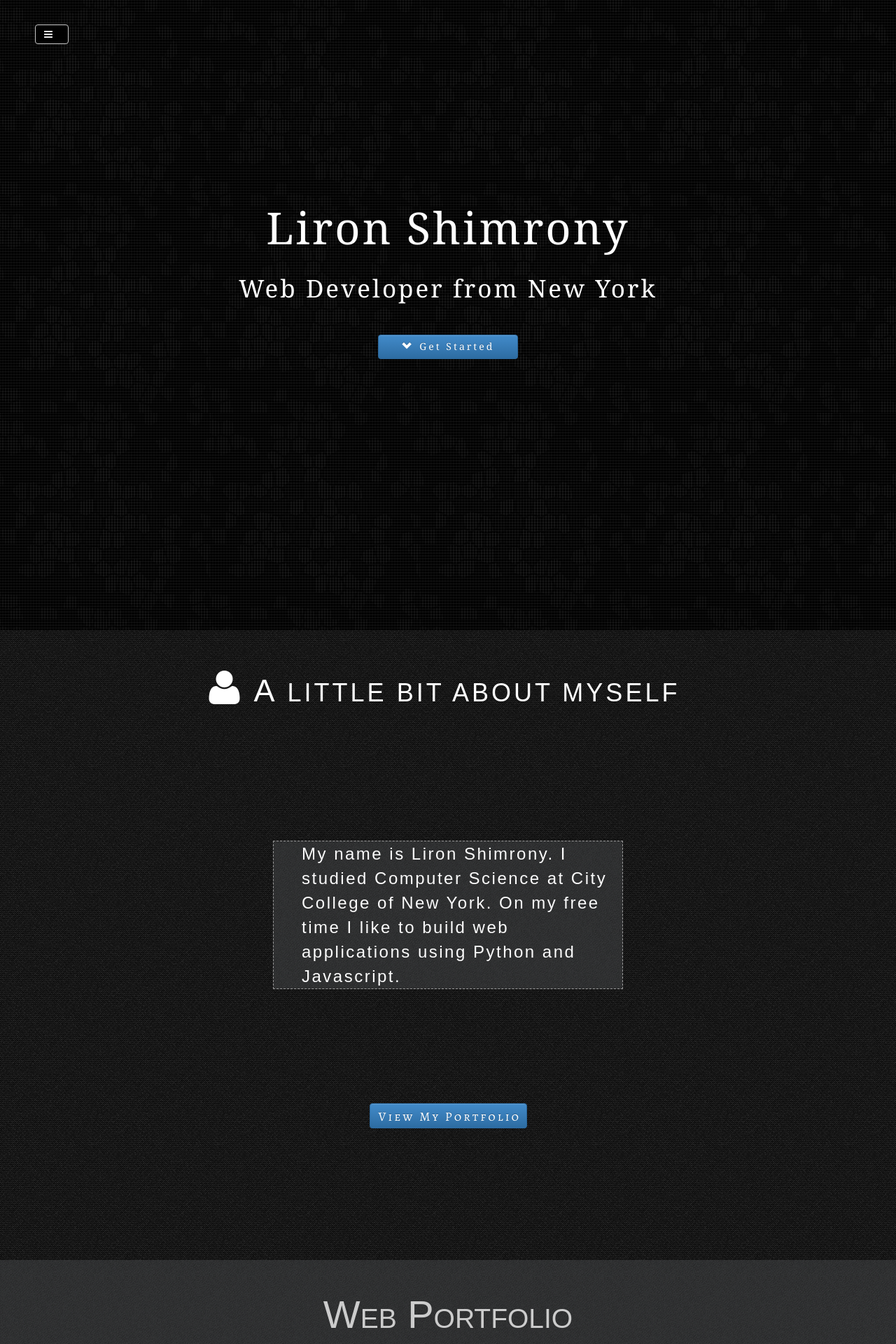
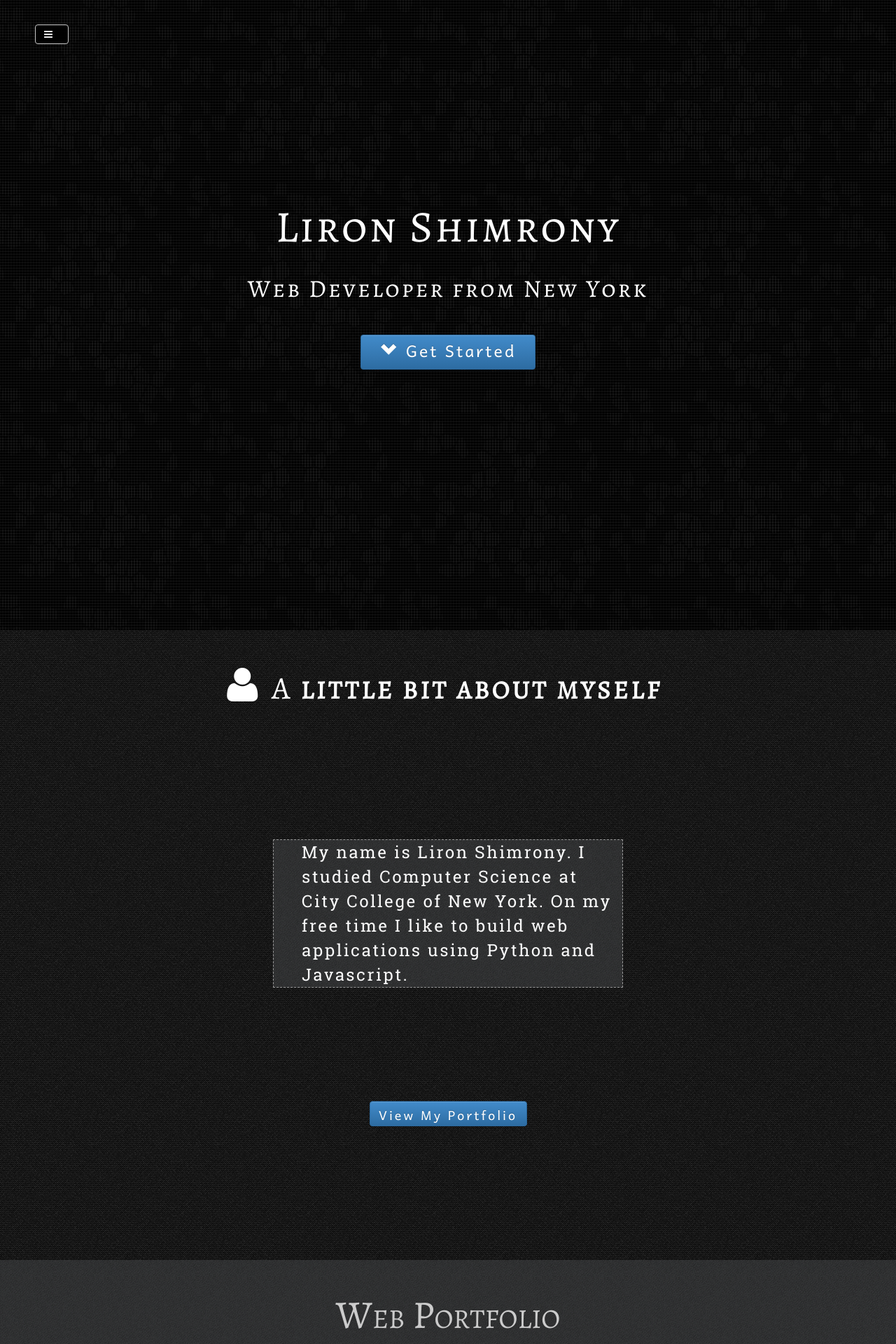
Before and after one commit to lsxliron/lsxliron.github.io, a Jekyll site: the page built from index.html, in a window 1280 px wide. Shown: the top 1920 px of the page at 70% size. Built offline with Jekyll 4.4.1, drawn with Linux system fonts in a browser that asks for light colours.

Commit message:
fixed typography and desktop site design

```diff
--- a/css/styles.css
+++ b/css/styles.css
@@ -1,6 +1,17 @@
 @font-face{
 	font-family: 'Alegreya';
 	src:url('../fonts/AlegreyaSC-Regular.otf');
+}
+
+@font-face{
+	font-family: 'Roboto';
+	src:url('../fonts/RobotoSlab-Regular.ttf');
+}
+
+@font-face{
+	font-family: 'Andika';
+	src:url('../fonts/AndBasR.ttf');
+
 }
 
 .page{
@@ -24,14 +35,16 @@
 	font-size: 250%;
 	margin-top: 3%;
 	margin-bottom: 3%;
+	font-family: "Alegreya"
 }
 
 
 .getStartedButton{
 	margin-top:1%;
-	width:200px;
-	height:35px;
+	width:250px;
+	height:50px;
 	position: relative;
+	font-size: 23px;
 }
 
 .portfolioButton{
@@ -40,7 +53,7 @@
 	height:4%;
 	vertical-align: middle;
 	letter-spacing: 3px;
-	font-family: 'Alegreya', sans-serif;
+	font-family: 'Andika';
 	font-size:2vh;
 }
 
@@ -95,7 +108,6 @@
 	border-radius: 20px;
 	background-color: black;
 	width:100%;
-	font-family: 'Alegreya Sans SC', serif;
 	font-weight: 200;
 	letter-spacing: 4.5px;
 	position:relative;
@@ -108,7 +120,7 @@
 	color:white;
 	text-align:center;
 	margin-top:15%;
-	font-family: 'Alegreya Sans SC', sans-serif;
+	font-family: 'Andika';
 	letter-spacing: 5px;
 	font-weight: 100;
 	font-size:2em;
@@ -117,6 +129,8 @@
 .lead {
 	cursor: default;
 	line-height: 2.00;
+	font-family: "Andika";
+	font-style: normal;
 }
 
 .hover-active:hover {
@@ -131,25 +145,26 @@
 
 .aboutMeText{
 	text-align: left;
-	white-space: 7px;
+	/*white-space: 7px;*/
 	line-height: 35px;
-	font-family: 'Alegreya Sans SC', sans-serif;
+	font-family: 'Roboto', sans-serif;
 	font-weight: lighter;
 	letter-spacing: 2.5px;
 	margin-left: 25px;
+	/*letter-spacing: 4px;*/
 }
 
 .aboutMeLBL{
 	margin-top: 5%;
 	margin-left:20px;
-	font-family: 'Alegreya Sans SC', sans-serif;
+	font-family: 'Alegreya';
 	letter-spacing: 4px;
 	font-size:4vh;
-	font-weight: 500;
+	/*font-weight: 500;*/
 }
 
 .webPortfolioHeading{
-	font-family: 'Alegreya Sans SC', sans-serif;
+	font-family: 'Alegreya';
 	color:#CCCCCC;
 	margin-top:3%;
 	font-size:4em;
@@ -167,7 +182,7 @@
 	max-height:5%;
 	color:#FFFFFF;
 	vertical-align: middle;
-	font-family: 'Roboto Slab', serif;
+	font-family: 'Andika';
 	font-variant: small-caps;
 	font-size:2em;
 	letter-spacing: 2px;
@@ -181,7 +196,7 @@
 	max-height:6%;
 	color:#FFFFFF;
 	vertical-align: middle;
-	font-family: 'Roboto Slab', serif;
+	font-family: 'Andika';
 	font-variant: small-caps;
 	font-size:2em;
 	letter-spacing: 4px;
@@ -189,7 +204,7 @@
 
 .contactLabel
 {
-	font-family: 'Alegreya Sans SC', serif;
+	font-family: 'Alegreya';
 	color:white;
 	font-size:3em;
 	font-variant: small-caps;
@@ -244,11 +259,11 @@
 }
 
 blockquote {
-font-family: 'Roboto Slab', serif;
+font-family: 'Roboto';
   background: rgba(60, 71, 81, 0.2);
   border: 1px dashed #888888;
   box-shadow: 5px 5px 5px #0c0c0c;
-  letter-spacing: 2px;
+  letter-spacing: 3px;
   font-size: 3em;
   text-align: left;
   vertical-align: middle;
@@ -275,9 +290,10 @@ i{
 .pysaassID{}
 .gobbletID{}
 .portfolio{background-image: url("../img/background/classy_fabric.png")}
-.nameHeader{font-size:450%;}
+.nameHeader{font-size:450%;font-family: "Alegreya"}
 .secondPage{background-color:#333;}
 .menuButton:hover{background: rgba(80, 160, 250, .50)}
+.btn{font-family: "Andika"}
 
 #aboutMeInnerDiv{margin-top:30px;}
 
@@ -286,3 +302,5 @@ li:hover{background: rgba(80, 160, 250, .50)}
 a:link{color:#FFFFFF;}
 a:visited{color:#FFFFFF;}
 a:hover{text-decoration: none;}
+
+#emailLBL{font-family: "Roboto"}
--- a/index.html
+++ b/index.html
@@ -135,7 +135,7 @@ layout: custom
 <!-- CONTACT ME PAGE -->
 <div id="contactMePage" class="page secondPage">
 <label id="contactMeLabel" class="contactLabel" style="margin-top:15%"><i class="fa fa-envelope"></i>Contact Me</label>
-<label class="contactLabel" style="margin-top:3%">LSXLIRON@GMAIL.COM</label>
+<label id="emailLBL" class="contactLabel" style="margin-top:3%">LSXLIRON@GMAIL.COM</label>
 </div>
 </div>
 
@@ -148,7 +148,7 @@ layout: custom
 	<div style="width:100%; text-align:center">
 		<a href="http://www.github.com/lsxliron" class="profilesIcons" target="_blank"><i class="fa fa-github fa-5x"></i></a>
 		<a href="http://www.bitbucket.org/lsxliron" class="profilesIcons" target="_blank"><i style="margin-left:50px;" class="fa fa-bitbucket fa-5x"></i></a>
-		<a href="http://www.linkedin.com/pub/liron-shimrony/48/427/b7/" class="profilesIcons" target="_blank"><i style="margin-left:70px;" class="fa fa-linkedin-square fa-5x"></i></a>
+		<a href="http://www.linkedin.com/pub/liron-shimrony/48/427/b7/" class="profilesIcons" target="_blank"><i style="margin-left:50px;" class="fa fa-linkedin-square fa-5x"></i></a>
 	</div>
 </div>
 
--- a/m/index.html
+++ b/m/index.html
@@ -157,7 +157,7 @@ redirect_from: "mobile/"
 					<div class="m-item">
 						<img src="../img/CarouselImg/pysaass/p3.png">
 						<label class="carLabel">
-							<h3>Immidiate Result</h3>
+							<h3>Immediate Result</h3>
 							<p>Segment the selected structure in no time</p>
 						</label>
 					</div>
@@ -166,7 +166,7 @@ redirect_from: "mobile/"
 						<img src="../img/CarouselImg/pysaass/p4.png">
 						<label class="carLabel">
 							<h3>Export Data</h3>
-							<p>Export data to the universal RTStruct foramt</p>
+							<p>Export data to RTStruct foramt</p>
 						</label>
 					</div>
 
```
Also changed, not shown: other parts of index.html (+2 -2 lines), fonts/AndBasR.ttf (added), fonts/Capture_it.ttf (added), fonts/Lato-Light.ttf (added), fonts/RobotoSlab-Regular.ttf (added), 3 other files.
